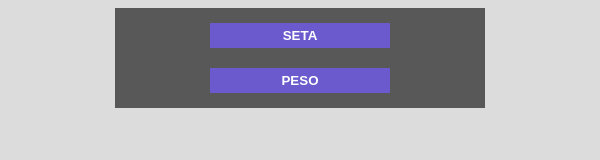
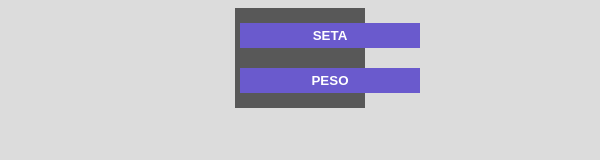
Before and after one commit to eliel1986/calculo_faturamento, a plain HTML site: page index.html in a window 600 px wide. Drawn offline with Linux system fonts and the light colour scheme.

Commit message:
width401600_20

```diff
--- a/style.css
+++ b/style.css
@@ -37,7 +37,7 @@ body {
 
 @media screen and (min-width: 401px) and (max-width: 600px) {
     .box {
-        width: 60vw;
+        width: 20vw;
         margin: auto;
         font-size: 17px;
     }
```
